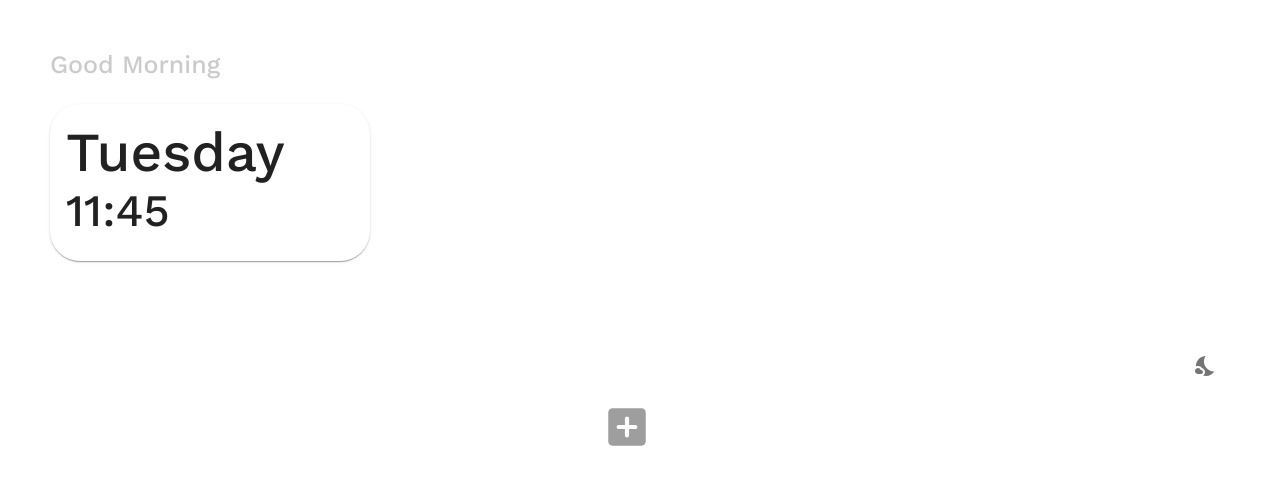
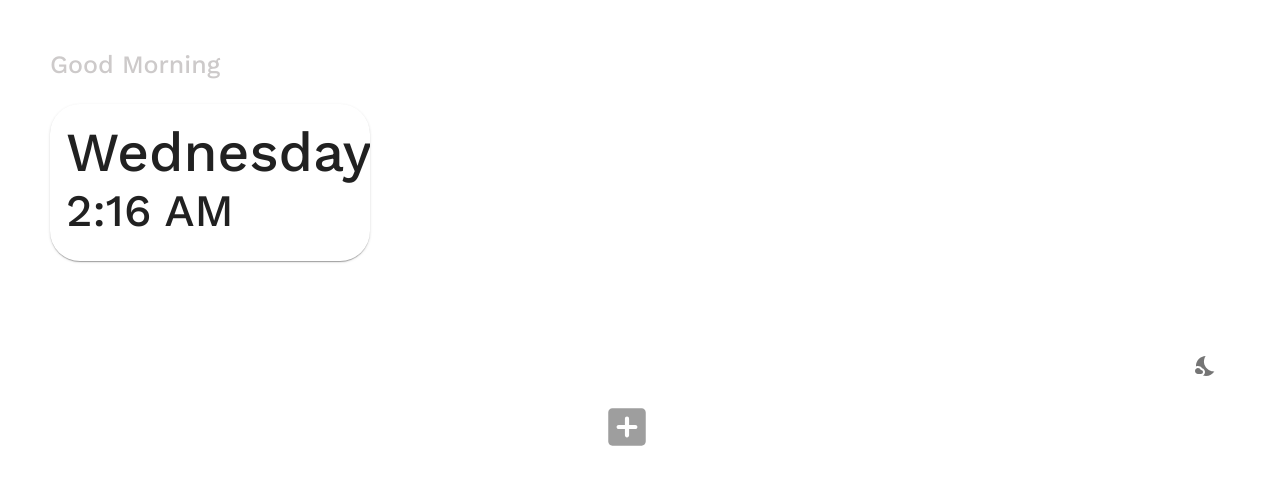
Before and after one commit to sachuu/Productivity-Tracker, a React (Create React App) app: page / in a window 1280 px wide. Shown: the top 484 px of the page. Built offline with nearby package versions, Linux system fonts and the light colour scheme.

Commit message:
live time / date added

```diff
--- a/src/App.js
+++ b/src/App.js
@@ -1,4 +1,4 @@
-import uuid from "uuid";
+import uuid, { stringify } from "uuid";
 import React, {useState} from 'react';
 import Card from '@material-ui/core/Card';
 import List from '@material-ui/core/List';
@@ -17,6 +17,7 @@ import { Button , TextField, IconButton} from '@material-ui/core';
 
 function App() {
 
+  //Todos ----------
   const [todos, setTodos] = React.useState([]);
 
   React.useEffect(() => {
@@ -24,6 +25,50 @@ function App() {
     const savedTodos = JSON.parse(localStorage.getItem("currList")) || [];
     setTodos(savedTodos);
   }, []);
+
+  //Time Settings ----------
+  const days = ["Sunday", "Monday", "Tuesday", "Wednesday", "Thursday", "Friday", "Saturday"];
+  const greetings = ["Good Morning", "Good Afternoon", "Good Evening"];
+
+  let time = new Date().toLocaleTimeString([], {timeStyle: 'short'});
+  const [currTime, setCurrTime] = useState(time);
+
+  function updateTime(){
+    time = new Date().toLocaleTimeString([], {timeStyle: 'short'});
+    setCurrTime(time);
+  };
+
+  //Greeting Settings ----------
+  const [currGreeting, setCurrGreeting] = useState(greetings[0]);
+
+  function updateGreeting(){
+    time = new Date();
+
+    console.log(time.getHours())
+  }
+
+  React.useEffect(() => {
+    setInterval(()=>updateGreeting(), 1000)
+  });
+
+  //Date Settings ----------
+  let date = new Date();
+  let currDay = date.getDay();
+  const [currDate, setCurrDate] = useState(days[currDay]);
+
+  function updateDate(){
+    date = new Date();
+    currDay = date.getDay();
+    setCurrDate(days[currDay]);
+  }
+
+  React.useEffect(() => {
+    setInterval(()=>updateTime(), 1000)
+  });
+
+  React.useEffect(() => {
+    setInterval(()=>updateDate(), 60000)
+  });
 
   //Night Mode Settings ----------
   const[isNightMode, setIsNightMode] = React.useState(false);
@@ -165,10 +210,10 @@ function App() {
       <Card style = {{marginBottom: 25, width: window.innerWidth/4, borderRadius: 30, backgroundColor: nightMode.banner, color: nightMode.bannerText, raised: true}}>
         <CardContent>
           <div style = {{display: 'flex', fontFamily: 'Work Sans', fontSize: 55}}>
-            <text>Tuesday</text>
+            <text>{currDate}</text>
           </div>
 
-          <text style = {{display: 'flex', fontFamily: 'Work Sans', fontSize: 45}}>11:45</text>
+          <text style = {{display: 'flex', fontFamily: 'Work Sans', fontSize: 45}}>{currTime}</text>
         </CardContent>
       </Card>
 
```
